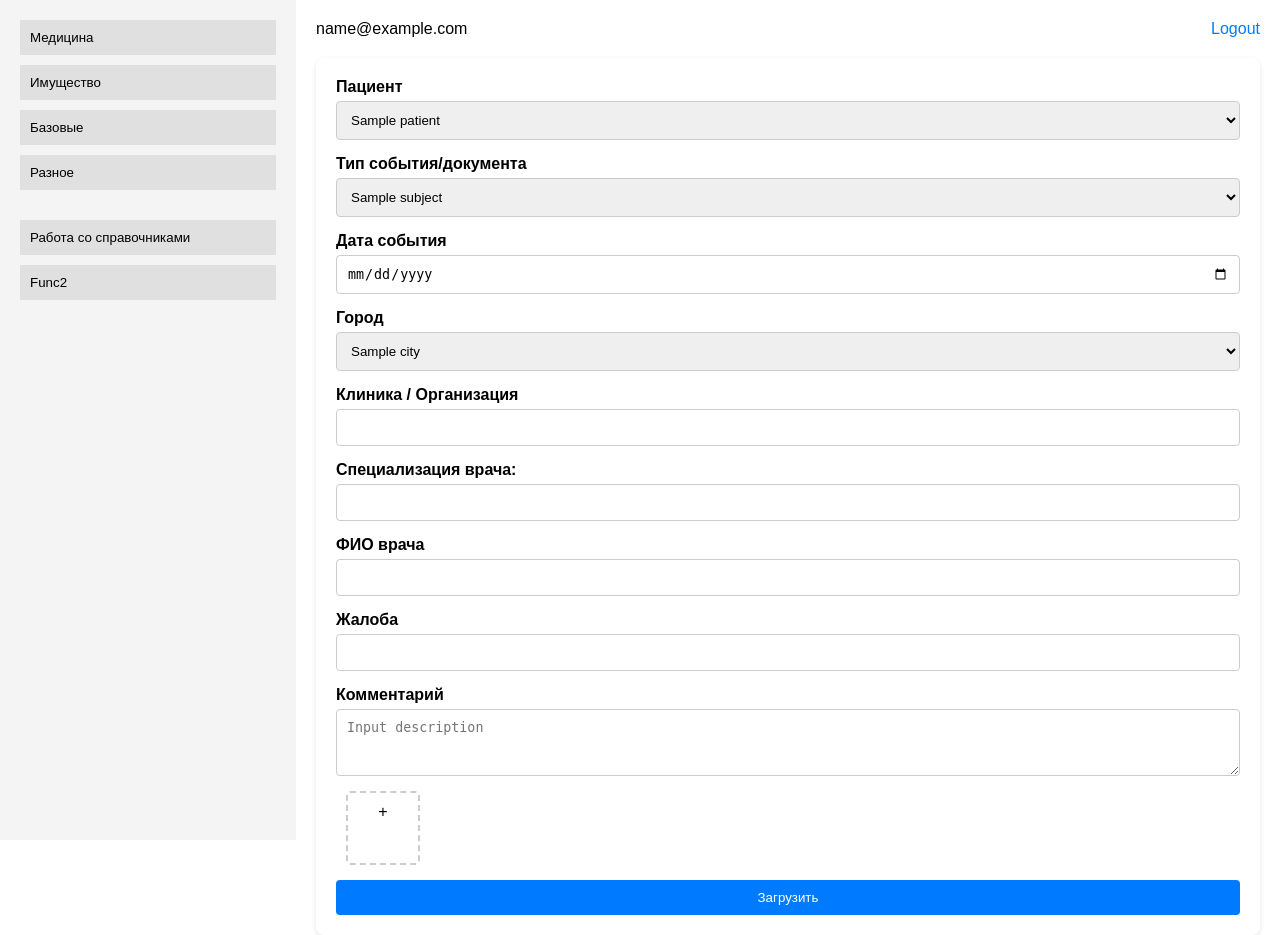
After one commit to module198/docs-uploader-app, a Flask app: template main-app-service/templates/form_test.html in a window 1280 px wide. The commit adds this page. Run offline with Flask 3, Linux system fonts and the light colour scheme; the template is opened without the code that fills it: most values are stand-ins (such as "Sample title", 1, 10 or a date in 2020); parts of the project's set-up code (start-up, migrations or seed data) failed here and were passed over.

Commit message:
new html form version

```diff
--- a/main-app-service/app.py
+++ b/main-app-service/app.py
@@ -90,7 +90,12 @@ def form():
     if user_account.is_token_valid() or user_account.refresh_token():
         # Если пользователь авторизован, перенаправляем на форму проверяем токен
         patients = ["Олег", "Оля", "Милана"]
-        return render_template('form.html', email=user_account.email, patients=patients)
+        subjects = ["Посещение врача", "Анализы", "Покупки/затраты", "Справки"]
+        cities = ["Санкт-Петербург", "Москва", "Нижний Новгород", "Бор"]
+        return render_template('form_test.html', email=user_account.email,
+                               patients=patients,
+                               subjects=subjects,
+                               cities=cities)
     else:
         # Если пользователь не авторизован, перенаправляем на страницу логина
         return redirect(url_for('login'))
--- /dev/null
+++ b/main-app-service/templates/form_test.html
@@ -0,0 +1,291 @@
+<html lang="en">
+<head>
+    <meta charset="UTF-8">
+    <meta name="viewport" content="width=device-width, initial-scale=1.0">
+    <title>Document Upload</title>
+    <style>
+        body {
+            font-family: Arial, sans-serif;
+            margin: 0;
+            padding: 0;
+            display: flex;
+            height: 100vh;
+            overflow: hidden;
+            flex-direction: column;
+        }
+
+        .sidebar {
+            width: 100%;
+            background-color: #f4f4f4;
+            padding: 10px;
+            display: flex;
+            flex-direction: column;
+            gap: 10px;
+        }
+
+        .menu-section {
+            display: flex;
+            flex-direction: column;
+            gap: 10px;
+        }
+
+        .menu-section + .menu-section {
+            margin-top: 20px;
+        }
+
+        .menu-button {
+            padding: 10px;
+            background-color: #e0e0e0;
+            border: none;
+            cursor: pointer;
+            text-align: left;
+        }
+
+        .menu-button:hover {
+            background-color: #d0d0d0;
+        }
+
+        .content {
+            flex: 1;
+            padding: 20px;
+            display: flex;
+            flex-direction: column;
+            gap: 20px;
+        }
+
+        .header {
+            display: flex;
+            justify-content: space-between;
+            align-items: center;
+        }
+
+        .logout {
+            margin-left: 10px;
+            cursor: pointer;
+            color: #007bff;
+            text-decoration: none;
+        }
+
+        .main-form {
+            background-color: #fff;
+            padding: 20px;
+            border-radius: 8px;
+            box-shadow: 0 2px 5px rgba(0, 0, 0, 0.1);
+            display: flex;
+            flex-direction: column;
+            gap: 15px;
+        }
+
+        .form-row {
+            display: flex;
+            flex-direction: column;
+            gap: 5px;
+        }
+
+        .form-row label {
+            font-weight: bold;
+        }
+
+        .form-row input, .form-row select, .form-row textarea {
+            padding: 10px;
+            border: 1px solid #ccc;
+            border-radius: 4px;
+            width: 100%;
+            box-sizing: border-box;
+        }
+
+        .attachment-section {
+            display: flex;
+            align-items: center;
+            gap: 10px;
+            flex-wrap: wrap;
+        }
+
+        .attachment-preview {
+            display: flex;
+            gap: 10px;
+            align-items: center;
+            flex-wrap: wrap;
+        }
+
+        .attachment-preview div {
+            width: 50px;
+            height: 50px;
+            background-color: #e0e0e0;
+            display: flex;
+            align-items: center;
+            justify-content: center;
+            border-radius: 4px;
+            font-size: 12px;
+            text-align: center;
+            overflow: hidden;
+            text-overflow: ellipsis;
+            white-space: nowrap;
+        }
+
+        .attachment-button {
+            cursor: pointer;
+            padding: 10px;
+            border: 2px dashed #ccc;
+            border-radius: 4px;
+            text-align: center;
+            width: 50px;
+            height: 50px;
+        }
+
+        .submit-button {
+            padding: 10px;
+            background-color: #007bff;
+            color: #fff;
+            border: none;
+            border-radius: 4px;
+            cursor: pointer;
+        }
+
+        .submit-button:hover {
+            background-color: #0056b3;
+        }
+
+        @media (min-width: 768px) {
+            body {
+                flex-direction: row;
+            }
+
+            .sidebar {
+                width: 20%;
+                height: 100%;
+                padding: 20px;
+            }
+
+            .menu-section {
+                gap: 10px;
+            }
+
+            .content {
+                flex: 1;
+                padding: 20px;
+            }
+
+            .header {
+                flex-direction: row;
+            }
+        }
+
+        @media (max-width: 767px) {
+            .sidebar {
+                padding: 10px;
+            }
+        }
+    </style>
+</head>
+<body>
+    <div class="sidebar">
+        <div class="menu-section">
+            <button class="menu-button" onclick="loadFrame('Медицина')">Медицина</button>
+            <button class="menu-button" onclick="loadFrame('Имущество')">Имущество</button>
+            <button class="menu-button" onclick="loadFrame('Базовые')">Базовые</button>
+            <button class="menu-button" onclick="loadFrame('Разное')">Разное</button>
+        </div>
+        <div class="menu-section">
+            <button class="menu-button">Работа со справочниками</button>
+            <button class="menu-button">Func2</button>
+        </div>
+    </div>
+
+    <div class="content">
+        <div class="header">
+            <div>{{ email }}</div>
+            <a href="/logout" class="logout">Logout</a>
+        </div>
+
+   <form action="/upload" method="post" enctype="multipart/form-data">
+            <div class="main-form">
+                <div class="form-row">
+                    <label for="patient">Пациент</label>
+                    <select name="patient" id="patient" required>
+                        {% for patient in patients %}
+                            <option value="{{ patient }}">{{ patient }}</option>
+                        {% endfor %}
+                    </select>
+                </div>
+
+                <div class="form-row">
+                    <label for="event-type">Тип события/документа</label>
+                    <select name="subject" id="subject" required>
+                        {% for subject in subjects %}
+                            <option value="{{ subject }}">{{ subject }}</option>
+                        {% endfor %}
+                    </select>
+                </div>
+
+                <div class="form-row">
+                    <label for="event-date">Дата события</label>
+                    <input type="date" name="eventDate" id="eventDate" required>
+                </div>
+
+                <div class="form-row">
+                    <label for="city">Город</label>
+                    <select name="city" id="city" required>
+                        {% for city in cities %}
+                            <option value="{{ city }}">{{ city }}</option>
+                        {% endfor %}
+                    </select>
+                </div>
+
+                <div class="form-row">
+                    <label for="clinic">Клиника / Организация</label>
+                    <input type="text" name="clinic" id="clinic">
+                </div>
+
+                <div class="form-row">
+                    <label for="doctorSpec">Специализация врача:</label>
+                    <input type="text" name="doctorSpec" id="doctorSpec">
+                </div>
+
+                <div class="form-row">
+                    <label for="doctorName">ФИО врача</label>
+                    <input type="text" name="doctorName" id="doctorName">
+                </div>
+
+                <div class="form-row">
+                    <label for="diagnosis">Жалоба</label>
+                    <input type="text" name="diagnosis" id="diagnosis">
+                </div>
+
+                <div class="form-row">
+                    <label for="comment">Комментарий</label>
+                    <textarea id="comment" name="comment" rows="3" placeholder="Input description"></textarea>
+                </div>
+
+                <div class="attachment-section">
+                    <div class="attachment-preview" id="attachment-preview"></div>
+                    <label class="attachment-button">
+                        +
+                        <input type="file" name="file" id="file" multiple style="display: none;" onchange="handleFileUpload(event)">
+                    </label>
+                </div>
+
+                <button class="submit-button" type="submit">Загрузить</button>
+            </div>
+        </form>
+    </div>
+
+    <script>
+        function loadFrame(category) {
+            alert(`Load content for: ${category}`);
+        }
+
+        function handleFileUpload(event) {
+            const files = event.target.files;
+            const preview = document.getElementById('attachment-preview');
+            preview.innerHTML = '';
+
+            for (let file of files) {
+                const div = document.createElement('div');
+                div.textContent = file.name;
+                preview.appendChild(div);
+            }
+        }
+    </script>
+</body>
+</html>
```
Also changed, not shown: main-app-service/templates/form.html (+4 -3 lines).
